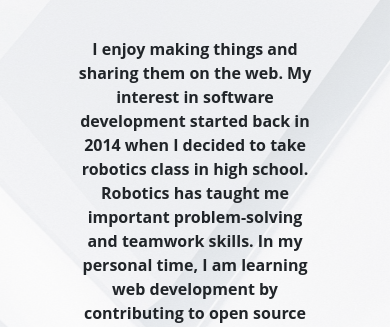
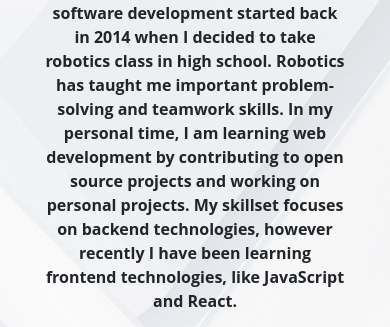
Before and after one commit to Jordon-L/portfolio-v2, a website built with Vite: page vite-project/index.html in a window 390 px wide. Shown: the part 356-683 px from the top of the page. Built offline with nearby package versions, Linux system fonts and the light colour scheme.

Commit message:
fix mobile

```diff
--- a/vite-project/index.html
+++ b/vite-project/index.html
@@ -37,26 +37,29 @@
     </div>
 
   </header>
+
   <div id="hero" class="hero">
+  </div>
+
+  <div class="container home-content">
     <div class="intro">
       Jordon Lee
     </div>
-    <div class="hero-info">
+    <div class="row hero-info">
       <h3>Software Engineer</h3>
     </div>
-    <div class="container">
     <div class="row justify-content-center test">
-        <div class="col-10">
+      <div class="col col-lg-10 about-info">
 
         I enjoy making things and sharing them on the web. My interest in software development
         started back in 2014 when I decided to take robotics class in high school. Robotics has taught me important
         problem-solving and teamwork skills. In my personal time, I am learning web development by contributing to open
-          source projects and working onpersonal projects.
+        source projects and working on personal projects.
         My skillset focuses on backend technologies, however recently I have been learning frontend technologies, like
         JavaScript and React.
       </div>
       <div class="row justify-content-center links">
-          <div class="col-10">
+        <div class="col col-lg-10">
           <ul>
             <li>
               <i class="bi bi-github "></i>
@@ -69,12 +72,13 @@
       </div>
 
     </div>
-    </div>
 
     <div class="center-button">
       <a href="#projects" class="button">Projects</a>
     </div>
   </div>
+
+
 
   <div id=projects class="container min-vh-100 heading">
     <div class="row justify-content-center div-title">
--- a/vite-project/style.css
+++ b/vite-project/style.css
@@ -55,17 +55,10 @@
   justify-content: flex-end;
 }
 
-#hero {
-  align-items: flex-end;
-}
 .hero {
   width: 100%;
   height: 100vh;
-
-}
-
-.hero::before {
-  content: "";
+  min-height:1200px;
   background-image: url("pexels-david-yu-2684383.jpg");
   background-attachment: fixed;
   background-position: center;
@@ -80,17 +73,22 @@
   z-index: -1;
 }
 
+.home-content {
+  height: 100vh;
+  min-height:1200px;
+}
 .intro {
   font-weight: 800;
   font-size: 3rem;
   color: black;
-  padding-top: 30vh;
+  padding-top: 20vh;
   text-align: center;
 }
 
 @media (min-width: 576px) {
   .intro {
     font-size: 5em;
+    padding-top: 30vh;
   }
 }
 
@@ -105,6 +103,7 @@
     font-size: 6em;
   }
 }
+
 .hero-info {
   font-size: 1.5em;
 }
```
Lines whose indentation alone changed are shown as unchanged.
